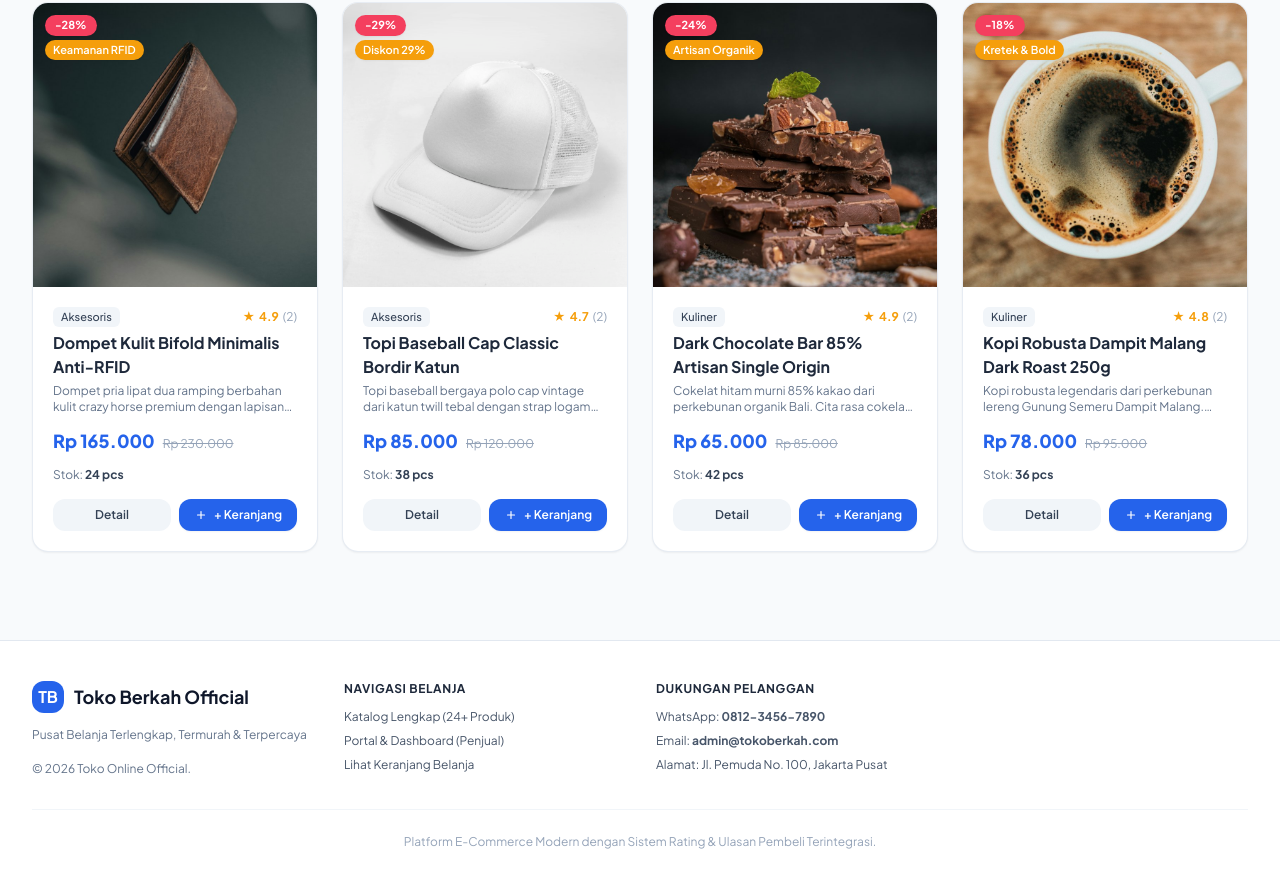
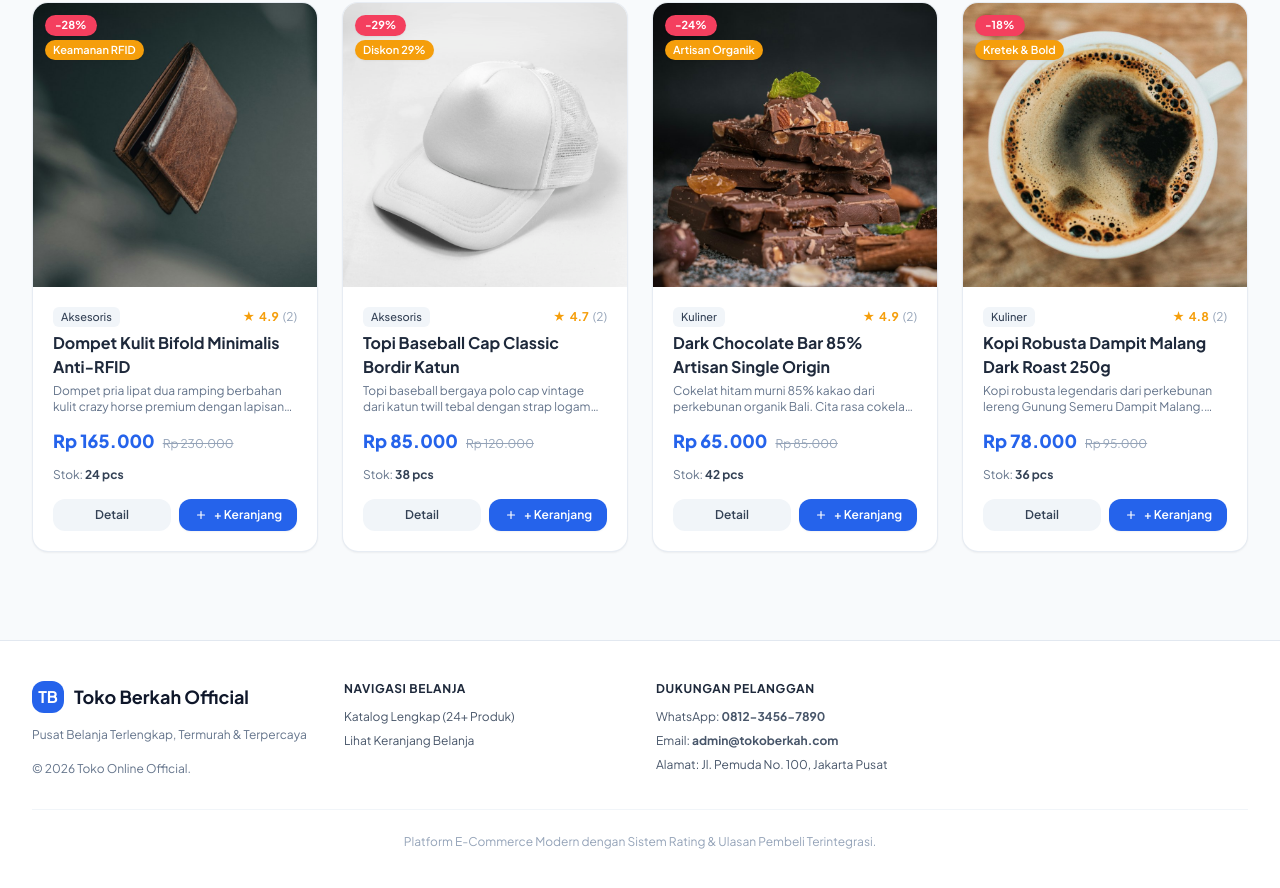
Before and after one commit to javs-art/Toko-Jago-CobaCoba, a plain HTML site: page Web baru1/index.html in a window 1280 px wide. Shown: the part 3910-4798 px from the top of the page. Drawn offline with nearby package versions, Linux system fonts and the light colour scheme.

Commit message:
Update index.html

```diff
--- a/Web baru1/index.html
+++ b/Web baru1/index.html
@@ -336,7 +336,6 @@
           <h4 class="font-bold text-slate-800 text-xs uppercase tracking-wider mb-3">Navigasi Belanja</h4>
           <ul class="space-y-2 text-xs text-slate-600">
             <li><a href="#katalog" class="hover:text-blue-600">Katalog Lengkap (24+ Produk)</a></li>
-            <li><a href="seller.html" class="hover:text-blue-600">Portal & Dashboard (Penjual)</a></li>
             <li><button onclick="openCartDrawer()" class="hover:text-blue-600">Lihat Keranjang Belanja</button></li>
           </ul>
         </div>
```
